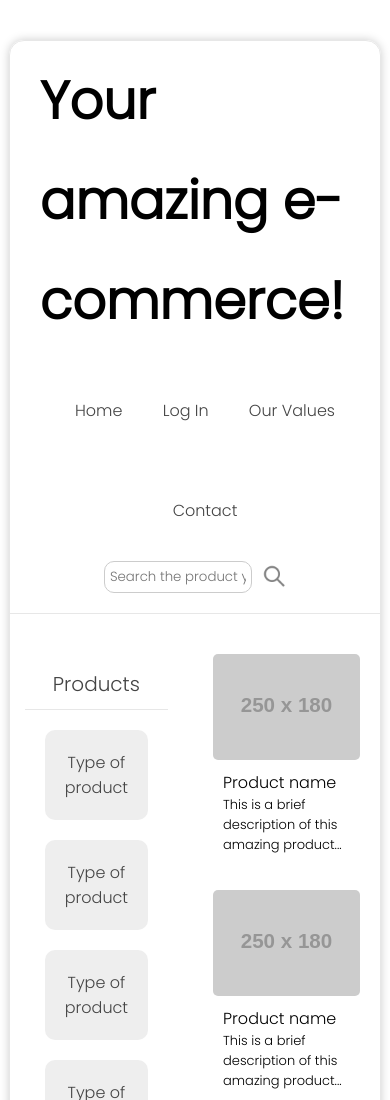
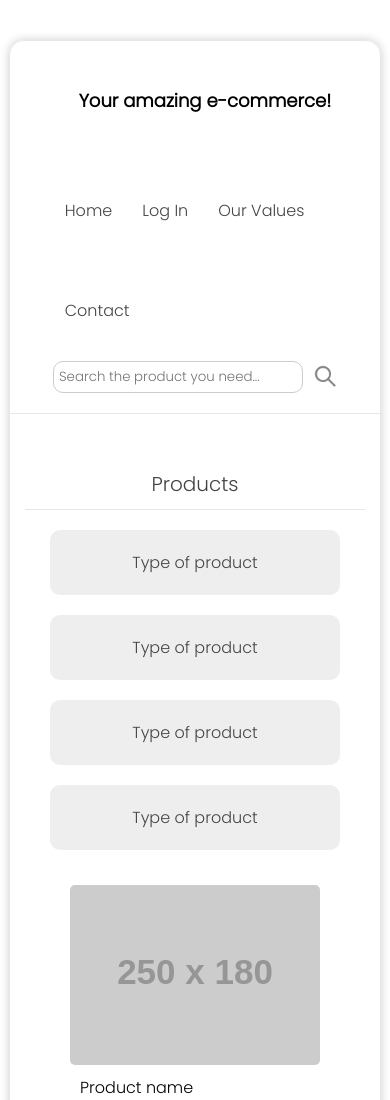
Before and after one commit to itslubin/store-website, a plain HTML site: page index.html in a window 390 px wide. Shown: the top 1100 px of the page. Drawn offline with Linux system fonts and the light colour scheme; placeholder pictures from the web are drawn by us.

Commit message:
responsive

```diff
--- a/styles.css
+++ b/styles.css
@@ -87,7 +87,7 @@ a {
 #search input[type="text"] {
     border-radius: 10px;
     border: 1px solid #ccc;
-    width: 40%;
+    width: 524px;
     padding: 5px;
 }
 
@@ -201,3 +201,83 @@ footer .information{
     margin-top: 30px;
     margin-bottom: 10px;
 }
+
+@media (max-width: 1306px) {
+
+    #header {
+        flex-direction: column;
+    }
+    #header .logo {
+        flex-basis: 100%;
+    }
+
+    #header #menu {
+        flex-basis: 100%;
+        justify-content: space-between;
+    }
+}
+
+@media (max-width:820px) {
+    #header .logo h2 {
+        font-size: 100%;
+    }
+}
+
+@media (max-width:700px) {
+    #header #search input[type="text"] {
+        width: 250px;
+    }
+
+    #aside {
+        margin-right: 0px;
+    }
+
+    #aside ul {
+        display: flex;
+        flex-flow: row wrap;
+        justify-content: space-around;
+    }
+
+    #aside ul li {
+        flex-grow: 1;
+        margin-left: 5px;
+        margin-right: 5px;
+    }
+
+    .product {
+        margin-left: 20px;
+    }
+
+    #content {
+        flex-direction: column;
+    }
+
+    #content #products {
+        justify-content: space-around;
+    }
+}
+
+@media (max-width: 559px) {
+    #header .logo h2 {
+        font-size: 30px;
+    }
+}
+
+@media (max-width:485px) {
+    #header .logo h2 {
+        font-size: 25px;
+    }
+}
+
+@media (max-width:445px) {
+
+    #header #menu > ul{
+        justify-content: stretch;
+    }
+}
+
+@media (max-width:412px) {
+    #header .logo h2 {
+        font-size: 18px;
+    }
+}
```
